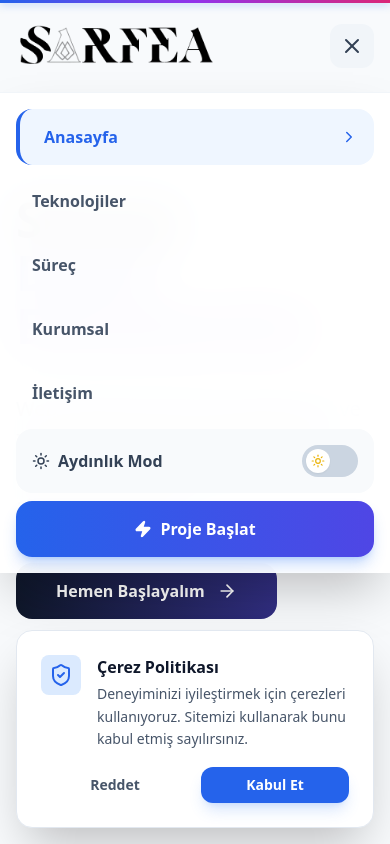
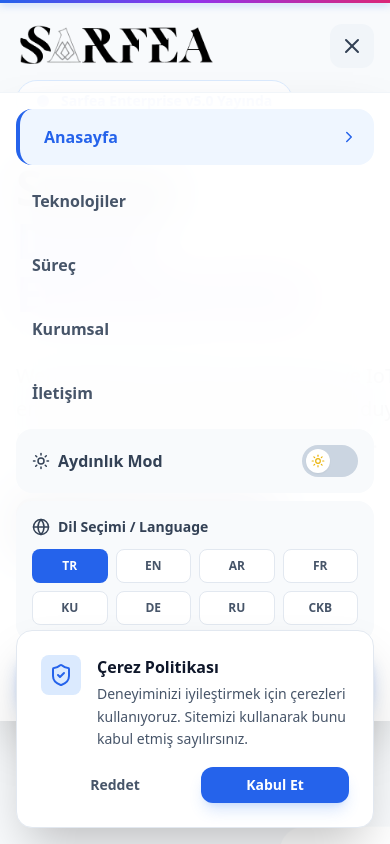
Before and after one commit to rulingghost/sarfeaweb, a React (Vite) app: page / in a window 390 px wide. Both pictures are taken after a click on the button 352 px from the left and 46 px from the top of the page. Shown: the top 844 px of the page. Built offline with nearby package versions, Linux system fonts and the light colour scheme; grey boxes are pictures that could not be loaded.

Commit message:
feat: enable mobile language selection and crm preview visibility

```diff
--- a/src/App.jsx
+++ b/src/App.jsx
@@ -410,9 +410,9 @@ const AdvancedCRMPreview = ({ t }) => {
         </div>
 
         {/* Dashboard Content Grid */}
-        <div className="p-6 grid grid-cols-3 gap-4 overflow-hidden relative">
+        <div className="p-6 grid grid-cols-1 md:grid-cols-3 gap-4 overflow-hidden relative">
            {/* Card 1: Revenue */}
-           <div className="col-span-2 bg-[#1e293b] rounded-xl p-4 border border-slate-700/50 relative overflow-hidden group">
+           <div className="col-span-1 md:col-span-2 bg-[#1e293b] rounded-xl p-4 border border-slate-700/50 relative overflow-hidden group">
               <div className="flex justify-between items-start mb-4">
                  <div>
                     <h5 className="text-slate-400 mb-1">{t.crm_preview.total_revenue}</h5>
@@ -464,7 +464,7 @@ const AdvancedCRMPreview = ({ t }) => {
            </div>
 
            {/* Card 3: Recent Integrations */}
-           <div className="col-span-3 bg-[#1e293b] rounded-xl p-4 border border-slate-700/50">
+           <div className="col-span-1 md:col-span-3 bg-[#1e293b] rounded-xl p-4 border border-slate-700/50">
               <div className="flex justify-between items-center mb-3">
                  <h5 className="text-slate-400 font-semibold">{t.crm_preview.recent_integrations}</h5>
                  <button className="text-blue-400 hover:text-blue-300">{t.crm_preview.all}</button>
@@ -949,6 +949,34 @@ const Navbar = ({ activePage, setActivePage, isScrolled, darkMode, setDarkMode,
                      </div>
                   </button>
               </div>
+
+              {/* Mobile Language Selector */}
+              <div className="bg-slate-50 dark:bg-slate-900/50 rounded-2xl mt-2 p-4">
+                  <span className="text-slate-700 dark:text-slate-300 font-bold flex items-center gap-2 mb-3 text-sm">
+                    <Globe size={18}/> Dil Seçimi / Language
+                  </span>
+                  <div className="grid grid-cols-4 gap-2">
+                    {[
+                      { code: 'tr', label: 'TR' },
+                      { code: 'en', label: 'EN' },
+                      { code: 'ar', label: 'AR' },
+                      { code: 'fr', label: 'FR' },
+                      { code: 'ku', label: 'KU' },
+                      { code: 'de', label: 'DE' },
+                      { code: 'ru', label: 'RU' },
+                      { code: 'ckb', label: 'CKB' }
+                    ].map((lang) => (
+                      <button
+                        key={lang.code}
+                        onClick={() => { setLanguage(lang.code); setIsOpen(false); }}
+                        className={`py-2 rounded-lg text-xs font-bold transition-colors ${language === lang.code ? 'bg-blue-600 text-white' : 'bg-white dark:bg-slate-800 text-slate-600 dark:text-slate-300 hover:bg-slate-200 dark:hover:bg-slate-700 border border-slate-200 dark:border-slate-700'}`}
+                      >
+                        {lang.label}
+                      </button>
+                    ))}
+                  </div>
+              </div>
+
               <button onClick={() => handleNavClick('contact')} className="w-full mt-4 bg-gradient-to-r from-blue-600 to-indigo-600 text-white p-4 rounded-2xl font-bold shadow-lg shadow-blue-500/30 hover:shadow-blue-500/50 transition-all active:scale-[0.98] flex items-center justify-center gap-2">
                 <Zap size={18} fill="currentColor"/> {t.navbar.startProject}
               </button>
@@ -1037,7 +1065,7 @@ const HeroSection = ({ navigateTo, onOpenCalculator, t }) => {
             initial={{ opacity: 0, scale: 0.9, y: 20 }}
             animate={{ opacity: 1, scale: 1, y: 0 }}
             transition={{ duration: 1, delay: 0.2, ease: [0.25, 0.46, 0.45, 0.94] }}
-            className="relative hidden lg:block perspective-1000"
+            className="relative block mt-16 lg:mt-0 lg:block perspective-1000"
           >
             {/* 3D Tilt Wrapper Ekledim */}
             <TiltContainer>
```
